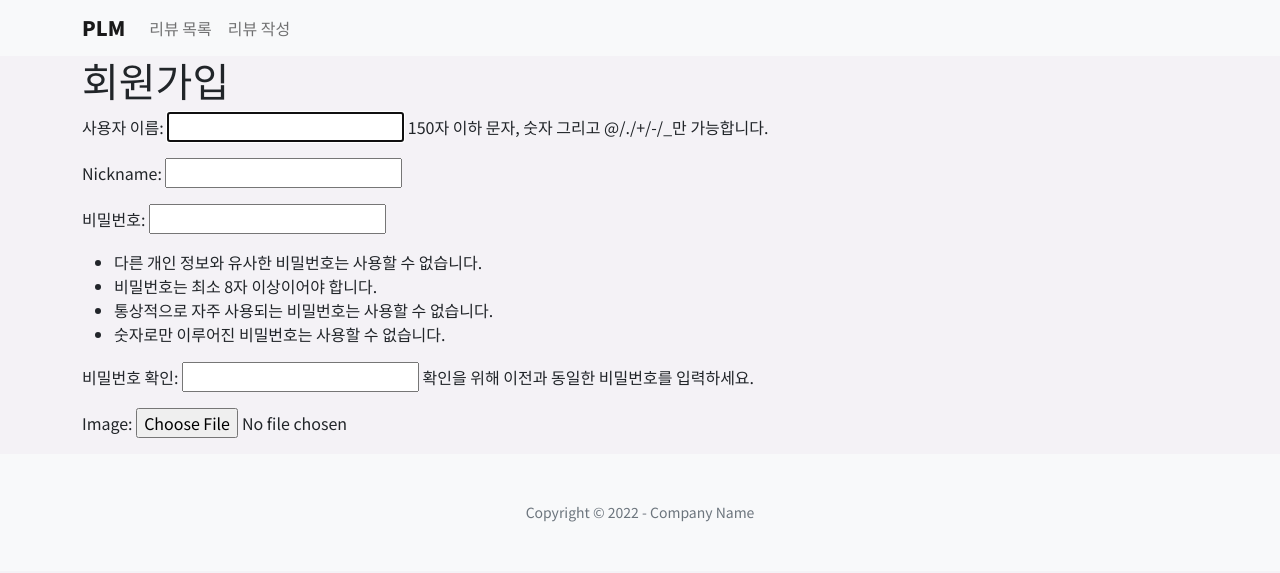
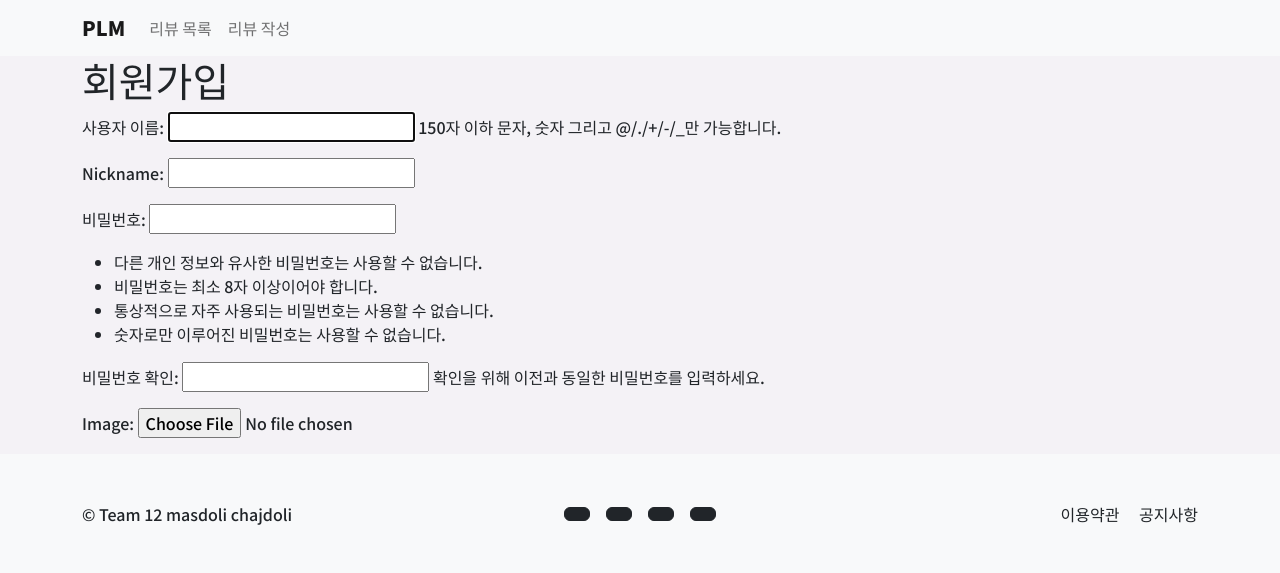
Before and after one commit to MoonSanghee/matdori, a Django app: page /accounts/signup/ in a window 1280 px wide. Shown: the top 573 px of the page. Run offline with Django 3.2, Linux system fonts and the light colour scheme; some libraries are stand-ins or nearby versions.

Commit message:
static Fix

```diff
--- a/matdori/matdori/settings.py
+++ b/matdori/matdori/settings.py
@@ -124,7 +124,7 @@ USE_TZ = True
 STATIC_URL = "/static/"
 
 STATICFILES_DIRS = [
-    BASE_DIR / "static",
+    BASE_DIR / "matdori/static/",
 ]
 
 # Default primary key field type
--- /dev/null
+++ b/matdori/matdori/static/css/style.css
@@ -0,0 +1,9 @@
+@import url('https://fonts.googleapis.com/css2?family=Noto+Sans+KR:wght@500;900&display=swap');
+
+* {
+  font-family: 'Noto Sans KR', sans-serif;
+}
+
+.body {
+  background-color: rgb(244, 242, 246);
+}
--- a/matdori/templates/base.html
+++ b/matdori/templates/base.html
@@ -9,7 +9,6 @@
   <!-- CSS only -->
   <link href="https://cdn.jsdelivr.net/npm/bootstrap@5.2.1/dist/css/bootstrap.min.css" rel="stylesheet"
     integrity="sha384-iYQeCzEYFbKjA/T2uDLTpkwGzCiq6soy8tYaI1GyVh/UjpbCx/TYkiZhlZB6+fzT" crossorigin="anonymous">
-  <link href="https://fonts.googleapis.com/css2?family=Noto+Sans+KR&display=swap" rel="stylesheet">
   <link rel="stylesheet" href="{% static 'css/style.css' %}">
   <title>Document</title>
 </head>
@@ -40,9 +39,22 @@
     {% endblock content %}
   </div>
 
-  <footer class="bg-light py-5">
-    <div class="container px-4 px-lg-5">
-      <div class="small text-center text-muted">Copyright &copy; 2022 - Company Name</div>
+
+  <footer class="footer bg-light py-5">
+    <div class="container">
+      <div class="row align-items-center">
+        <div class="col-lg-4 text-lg-start">&copy; Team 12 masdoli chajdoli</div>
+        <div class="col-lg-4 my-3 my-lg-0 d-flex justify-content-center">
+          <a class="btn btn-dark btn-social mx-2" href="#!" aria-label="Twitter"><i class="fab fa-twitter"></i></a>
+          <a class="btn btn-dark btn-social mx-2" href="#!" aria-label="Facebook"><i class="fab fa-facebook-f"></i></a>
+          <a class="btn btn-dark btn-social mx-2" href="#!" aria-label="LinkedIn"><i class="fab fa-linkedin-in"></i></a>
+          <a class="btn btn-dark btn-social mx-2" href="#!" aria-label="Twitter"><i class="fab fa-twitter"></i></a>
+        </div>
+        <div class="col-lg-4 text-lg-end">
+          <a class="link-dark text-decoration-none me-3" href="#!">이용약관</a>
+          <a class="link-dark text-decoration-none" href="#!">공지사항</a>
+        </div>
+      </div>
     </div>
   </footer>
   <!-- JavaScript Bundle with Popper -->
```
